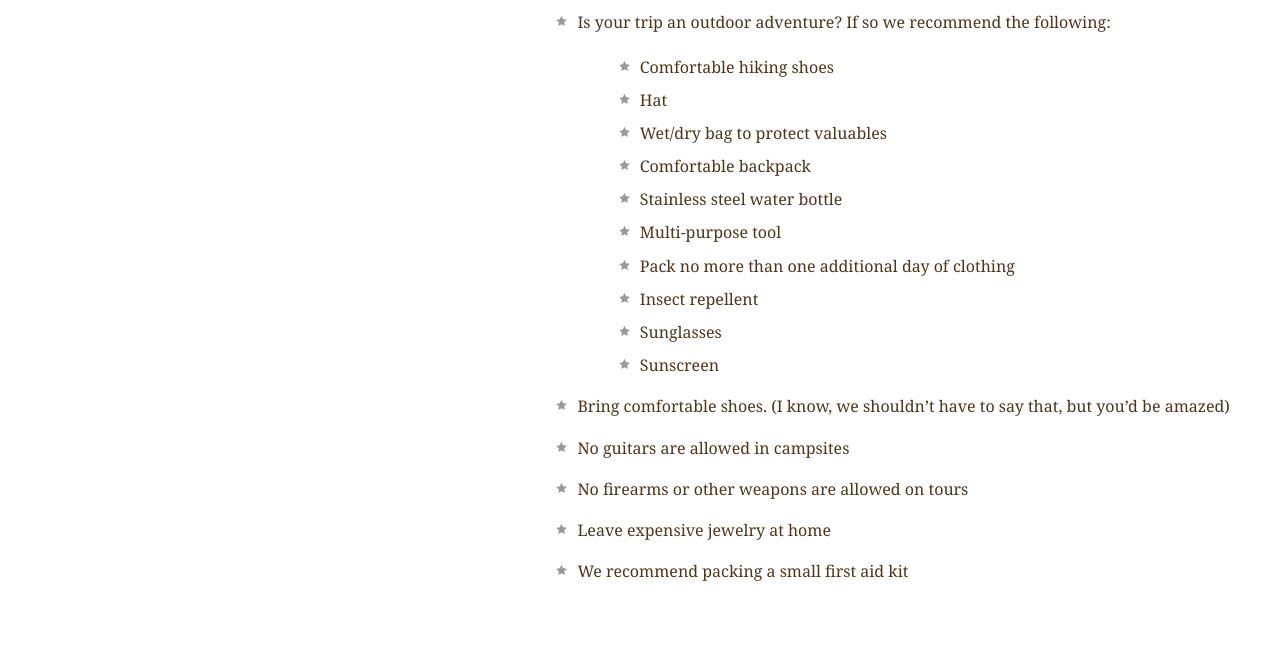
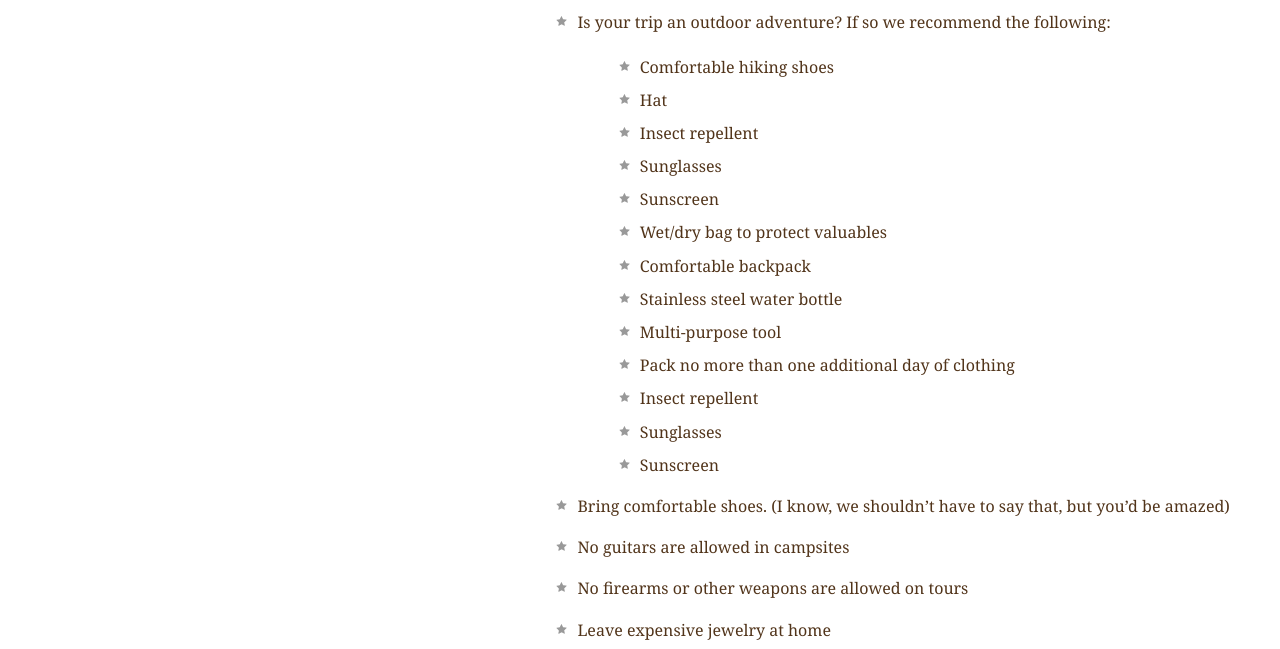
Before and after one commit to devdump/explore_california, a plain HTML site: page resources.html in a window 1280 px wide. Shown: the part 1980-2629 px from the top of the page. Drawn offline with Linux system fonts and the light colour scheme.

```diff
--- a/resources.html
+++ b/resources.html
@@ -96,6 +96,9 @@
               <ul>
                 <li>Comfortable hiking shoes</li>
                 <li>Hat</li>
+                <li>Insect repellent</li>
+                <li>Sunglasses</li>
+                <li>Sunscreen</li>
                 <li>Wet/dry bag to protect valuables</li>
                 <li>Comfortable backpack</li>
                 <li>Stainless steel water bottle</li>
```
